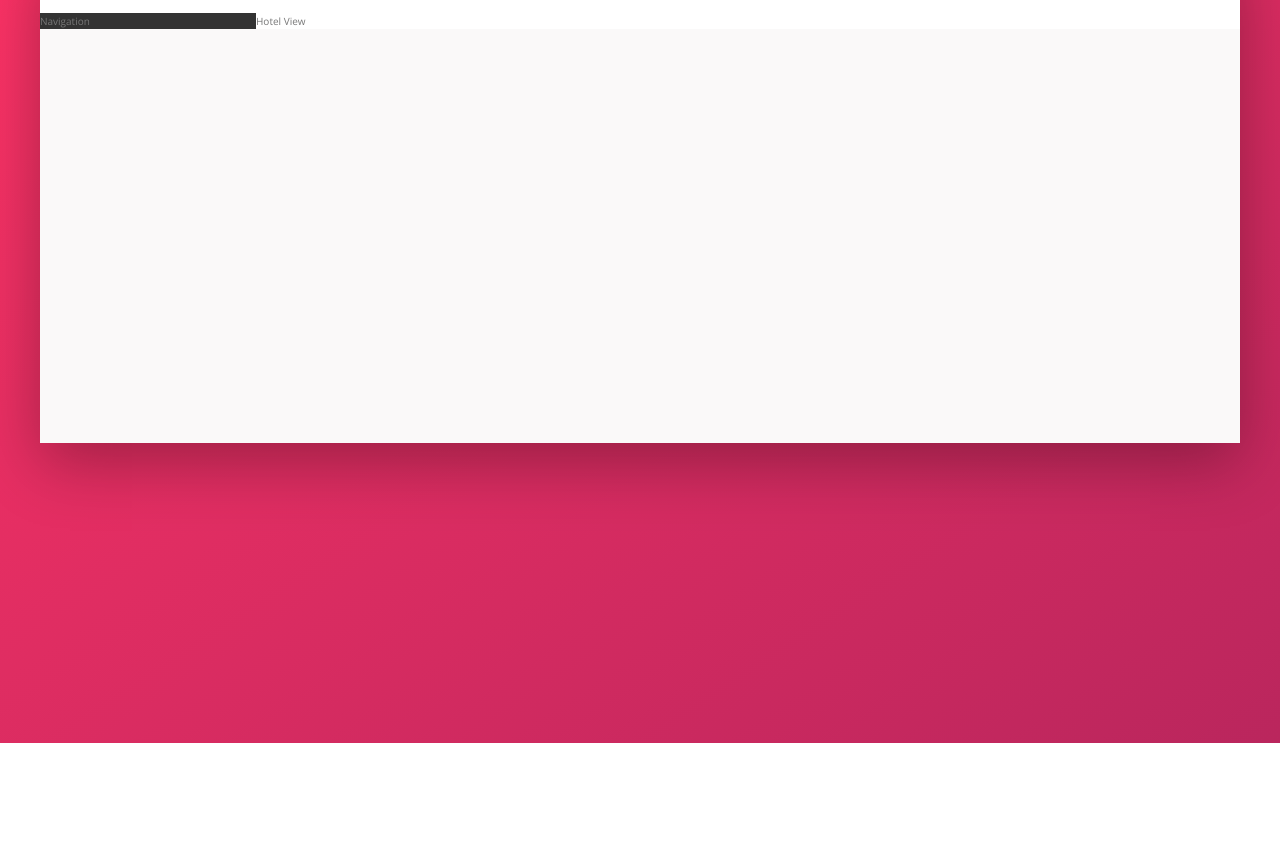
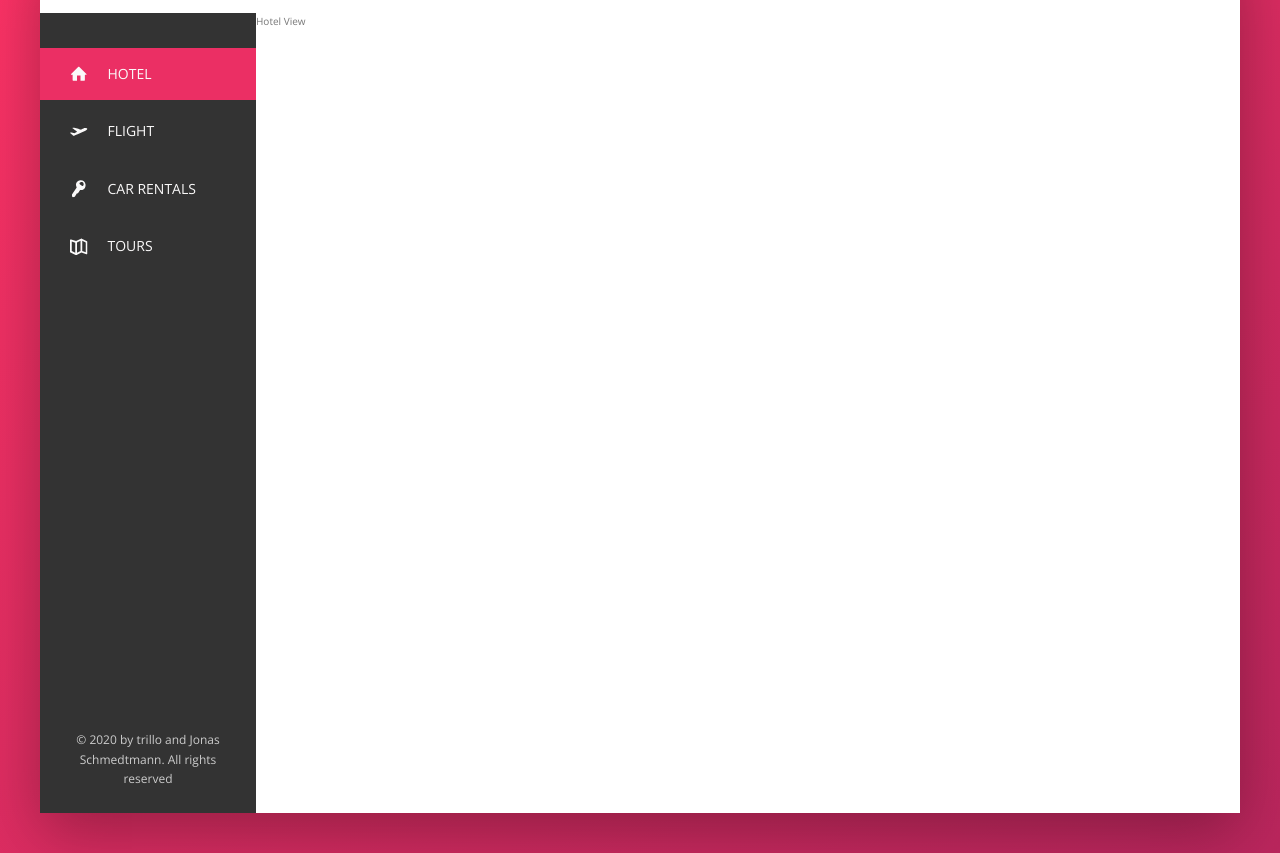
Before and after one commit to pauloteixeirajr/trillo, a website: page index.html in a window 1280 px wide. Shown: the part 97-950 px from the top of the page. Before the commit the page ends 840 px from the top, so only its background shows below. Drawn offline with nearby package versions, Linux system fonts and the light colour scheme.

Commit message:
adding sidenav and legal text

```diff
--- a/index.html
+++ b/index.html
@@ -48,7 +48,44 @@
         </header>
         <div class="content">
             <nav class="sidebar">
-                Navigation
+                <ul class="side-nav">
+                    <li class="side-nav__item side-nav__item--active">
+                        <a href="#" class="side-nav__link">
+                            <svg class="side-nav__icon">
+                                <use xlink:href="img/sprite.svg#icon-home"></use>
+                            </svg>
+                            <span>Hotel</span>
+                        </a>
+                    </li>
+                    <li class="side-nav__item">
+                        <a href="#" class="side-nav__link">
+                            <svg class="side-nav__icon">
+                                <use xlink:href="img/sprite.svg#icon-aircraft-take-off"></use>
+                            </svg>
+                            <span>Flight</span>
+                        </a>
+                    </li>
+                    <li class="side-nav__item">
+                        <a href="#" class="side-nav__link">
+                            <svg class="side-nav__icon">
+                                <use xlink:href="img/sprite.svg#icon-key"></use>
+                            </svg>
+                            <span>Car Rentals</span>
+                        </a>
+                    </li>
+                    <li class="side-nav__item">
+                        <a href="#" class="side-nav__link">
+                            <svg class="side-nav__icon">
+                                <use xlink:href="img/sprite.svg#icon-map"></use>
+                            </svg>
+                            <span>Tours</span>
+                        </a>
+                    </li>
+                </ul>
+
+                <div class="legal">
+                    &copy; 2020 by trillo and Jonas Schmedtmann. All rights reserved
+                </div>
             </nav>
 
             <main class="hotel-view">
--- a/sass/_components.scss
+++ b/sass/_components.scss
@@ -115,3 +115,76 @@
     margin-right: 1rem;
   }
 }
+
+// Side navigation
+.side-nav {
+  font-size: 1.4rem;
+  list-style: none;
+  margin-top: 3.5rem;
+
+  &__item {
+    position: relative;
+
+    &:not(:last-child) {
+      margin-bottom: 0.5rem;
+    }
+  }
+
+  &__item::before {
+    content: "";
+    position: absolute;
+    top: 0;
+    left: 0;
+    height: 100%;
+    width: 3px;
+    background-color: var(--color-primary);
+    transform: scaleY(0);
+    // First the transform happens
+    // Then the width set with a ,2s delay will start
+    transition: transform 0.2s, width 0.4s cubic-bezier(1, 0, 0, 1) 0.2s,
+      background-color 0.1s;
+  }
+
+  &__item:hover::before,
+  &__item--active::before {
+    transform: scaleY(1);
+    width: 100%;
+  }
+
+  &__item:active::before {
+    background-color: var(--color-primary-dark);
+  }
+
+  &__link:link,
+  &__link:visited {
+    color: var(--color-grey-light-1);
+    text-decoration: none;
+    text-transform: uppercase;
+    display: inline-block;
+    padding: 1.5rem 3rem;
+    position: relative;
+    z-index: 10;
+
+    // Align the icons with the text
+    display: flex;
+    align-items: center;
+  }
+
+  &__icon {
+    width: 1.75rem;
+    height: 1.75rem;
+    margin-right: 2rem;
+    // currentColor means the color of the icon element or
+    // the color of the parent
+    // It will even work on pseudo classes (hover, active and etc)
+    fill: currentColor;
+  }
+}
+
+// Legal text
+.legal {
+  font-size: 1.2rem;
+  color: var(--color-grey-light-4);
+  text-align: center;
+  padding: 2.5rem;
+}
--- a/sass/_layout.scss
+++ b/sass/_layout.scss
@@ -24,9 +24,16 @@
 .sidebar {
   background-color: var(--color-grey-dark-1);
   flex: 0 0 18%;
+
+  // This will push both elements in the sidebar
+  // creating a gap between them
+  display: flex;
+  flex-direction: column;
+  justify-content: space-between;
 }
 
 .hotel-view {
   background-color: #fff;
   flex: 1;
+  height: 80rem;
 }
```
Also changed, not shown: css/style.css.
